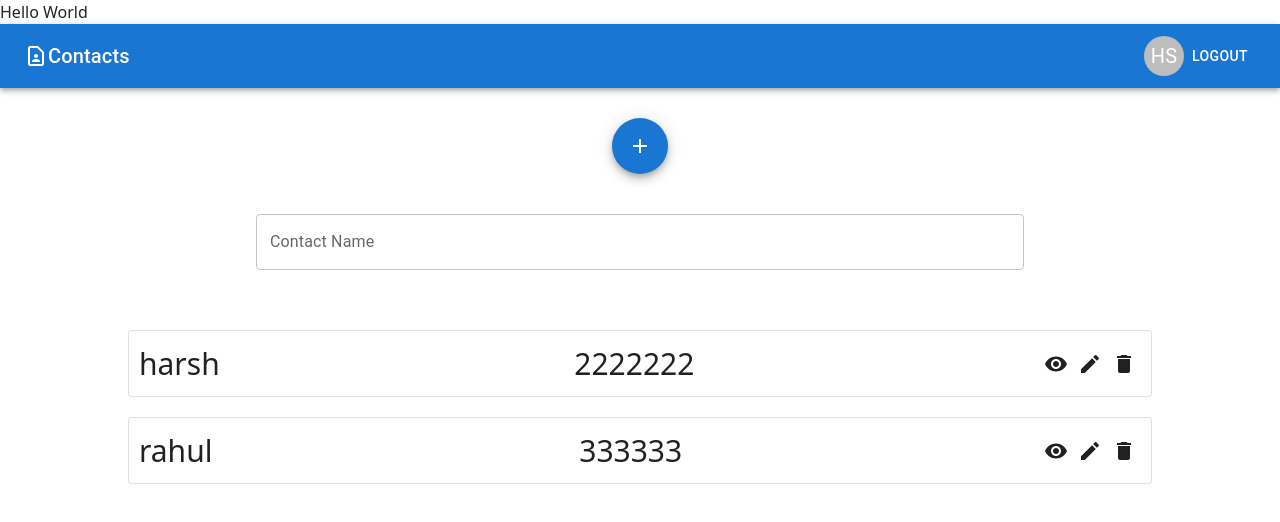
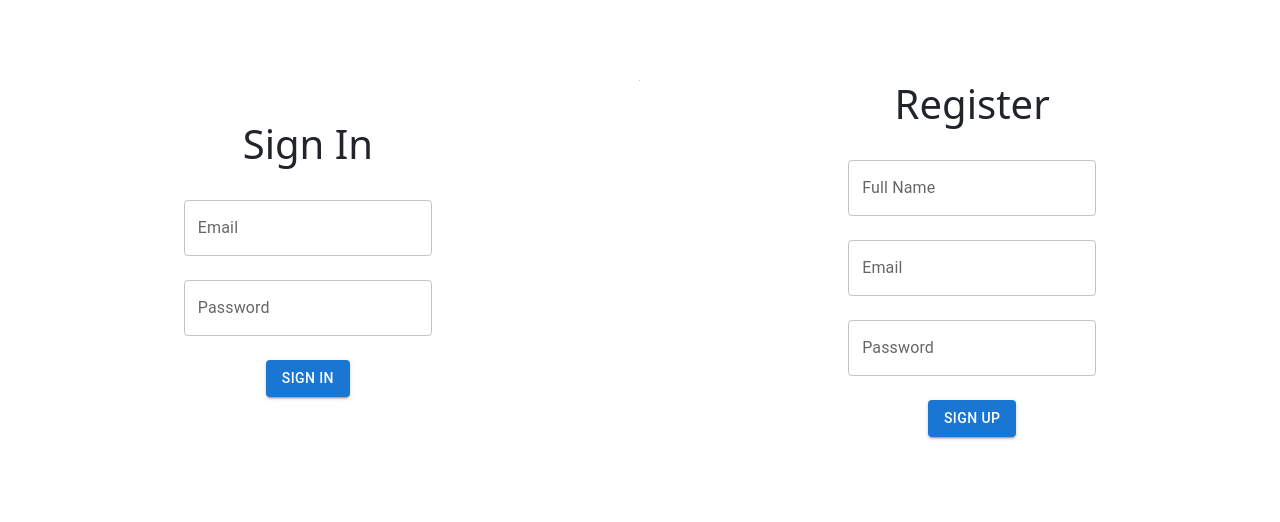
Before and after one commit to Rahulk990/TP_Client, a React (Create React App) app: page / in a window 1280 px wide. Shown: the top 522 px of the page. Built offline with nearby package versions, Linux system fonts and the light colour scheme; no server answers.

Commit message:
Merge Changes

```diff
--- a/package.json
+++ b/package.json
@@ -10,7 +10,6 @@
     "@testing-library/jest-dom": "^5.16.1",
     "@testing-library/react": "^12.1.2",
     "@testing-library/user-event": "^13.5.0",
-    "axios": "^0.25.0",
     "bcryptjs": "^2.4.3",
     "bootstrap": "^5.1.3",
     "react": "^17.0.2",
--- a/src/App.js
+++ b/src/App.js
@@ -1,33 +1,20 @@
-import {useState, useEffect } from "react";
+import { createContext, useState } from "react";
 import "./App.css";
 import { ContactsPage } from "./Contacts";
 import { LoginPage } from "./Login";
-import 'bootstrap/dist/css/bootstrap.min.css';
+import "bootstrap/dist/css/bootstrap.min.css";
 
-function App() {
-  const [userDetails, setUserDetails] = useState(null);
+export const AuthContext = createContext();
+
+const App = () => {
   const existingTokens = localStorage.getItem("authToken");
   const [authTokens, setAuthTokens] = useState(existingTokens);
-  useEffect(() => {
-    console.log('Something');
-    fetch("http://localhost:8080/status")
-      .then((res) => res.text())
-      .then((data) => {
-        console.log(data);
-      });
-
-    console.log(localStorage.getItem("sessionToken"));
-    setAuthTokens(localStorage.getItem("sessionToken"));
-  }, []);
-
-  // const authTokens = localStorage.getItem("sessionToken");
 
   return (
-    <div>
-      Hello World
-      {authTokens ? <LoginPage /> : <ContactsPage userDetails={userDetails} setAuthTokens={setAuthTokens}/>}
-    </div>
+    <AuthContext.Provider value={{ authTokens, setAuthTokens }}>
+      {authTokens ? <ContactsPage /> : <LoginPage />}
+    </AuthContext.Provider>
   );
-}
+};
 
 export default App;
--- a/src/Contacts/ContactsPage.jsx
+++ b/src/Contacts/ContactsPage.jsx
@@ -1,43 +1,60 @@
-import React, {useState} from "react";
-import Navbar from '../Components/Navbar/Navbar';
-import AddContact from '../Components/AddContact/AddContact';
-import SearchBar from '../Components/SearchBar/SearchBar';
-import ContactList from '../Components/ContactList/ContactList.js';
-import 'bootstrap/dist/css/bootstrap.min.css';
-import { Fab } from "@mui/material";
+import React, { useContext, useEffect, useState } from "react";
+import Navbar from "../Components/Navbar/Navbar";
+import AddContact from "../Components/AddContact/AddContact";
+import SearchBar from "../Components/SearchBar/SearchBar";
+import ContactList from "../Components/ContactList/ContactList.js";
+import "bootstrap/dist/css/bootstrap.min.css";
+import { AuthContext } from "../App";
 
-const ContactsPage = ({userDetails, setAuthTokens}) => {
+const ContactsPage = () => {
+  const [userDetails, setUserDetails] = useState({});
   const [contactsList, setContactsList] = useState([
     {
-     fullName: 'harsh',
-     email: 'abc@abc.com',
-     phoneNumber:'2222222',
-     address: 'Sant Garh'
+      fullName: "harsh",
+      email: "abc@abc.com",
+      phoneNumber: "2222222",
+      address: "Sant Garh",
     },
     {
-    fullName: 'rahul',
-    email: 'abc@abc.com',
-    phoneNumber:'333333',
-    address: 'delhi'
-   }
+      fullName: "rahul",
+      email: "abc@abc.com",
+      phoneNumber: "333333",
+      address: "delhi",
+    },
   ]);
-  const syncScoresWithBackend = () => {
-  }
 
-  setInterval(syncScoresWithBackend, 5000);
+  const { authTokens } = useContext(AuthContext);
+  useEffect(() => {
+    console.log(authTokens);
+    const url = "http://localhost:8080/userData";
+    fetch(url, {
+      headers: {
+        Authorization: authTokens,
+      },
+    })
+      .then((res) => res.json())
+      .then((data) => {
+        console.log(data);
+      });
+  }, [authTokens]);
+
+  // const syncScoresWithBackend = () => {
+  // }
+
+  // setInterval(syncScoresWithBackend, 5000);
 
   return (
     <>
-        <Navbar userDetails={userDetails} setAuthTokens={setAuthTokens}/>
-        <div style={{marginTop:'30px'}}>
-          <AddContact/>
+      <Navbar />
+      <div style={{ marginTop: "30px" }}>
+        <AddContact />
       </div>
-        <div style={{marginTop: '40px'}}>
-          <SearchBar/>
+      <div style={{ marginTop: "40px" }}>
+        <SearchBar />
       </div>
 
-        <div style={{marginTop: '50px'}}>
-          <ContactList contactsList={contactsList}/>
+      <div style={{ marginTop: "50px" }}>
+        <ContactList contactsList={contactsList} />
       </div>
     </>
   );
--- a/src/Login/LoginComponent.jsx
+++ b/src/Login/LoginComponent.jsx
@@ -1,14 +1,14 @@
 import { Box, Button, TextField } from "@mui/material";
 import bcrypt from "bcryptjs/dist/bcrypt";
 import React, { useContext, useState } from "react";
-// import { AuthContext } from "../App";
+import { AuthContext } from "../App";
 
 const LoginComponent = () => {
   const [email, setEmail] = useState("");
   const [password, setPassword] = useState("");
   const [isWrong, setIsWrong] = useState(false);
 
-  // const { setAuthTokens } = useContext(AuthContext);
+  const { setAuthTokens } = useContext(AuthContext);
 
   const signInHandler = () => {
     const url = "http://localhost:8080/login";
@@ -30,7 +30,7 @@ const LoginComponent = () => {
           setIsWrong(true);
         } else {
           localStorage.setItem("authToken", data);
-          // setAuthTokens(data);
+          setAuthTokens(data);
         }
       });
   };
--- a/src/Login/RegisterComponent.jsx
+++ b/src/Login/RegisterComponent.jsx
@@ -1,7 +1,7 @@
 import { Box, Button, TextField } from "@mui/material";
 import bcrypt from "bcryptjs/dist/bcrypt";
 import React, { useContext, useState } from "react";
-// import { AuthContext } from "../App";
+import { AuthContext } from "../App";
 
 const RegisterComponent = () => {
   const [name, setName] = useState("");
@@ -9,7 +9,7 @@ const RegisterComponent = () => {
   const [password, setPassword] = useState("");
   const [isEmailPresent, setIsEmailPresent] = useState(false);
 
-  // const { setAuthTokens } = useContext(AuthContext);
+  const { setAuthTokens } = useContext(AuthContext);
 
   const registerHandler = () => {
     const url = "http://localhost:8080/register";
@@ -32,7 +32,7 @@ const RegisterComponent = () => {
           setIsEmailPresent(true);
         } else {
           localStorage.setItem("authToken", data);
-          // setAuthTokens(data);
+          setAuthTokens(data);
         }
       });
   };
```
Lines whose indentation alone changed are shown as unchanged.
